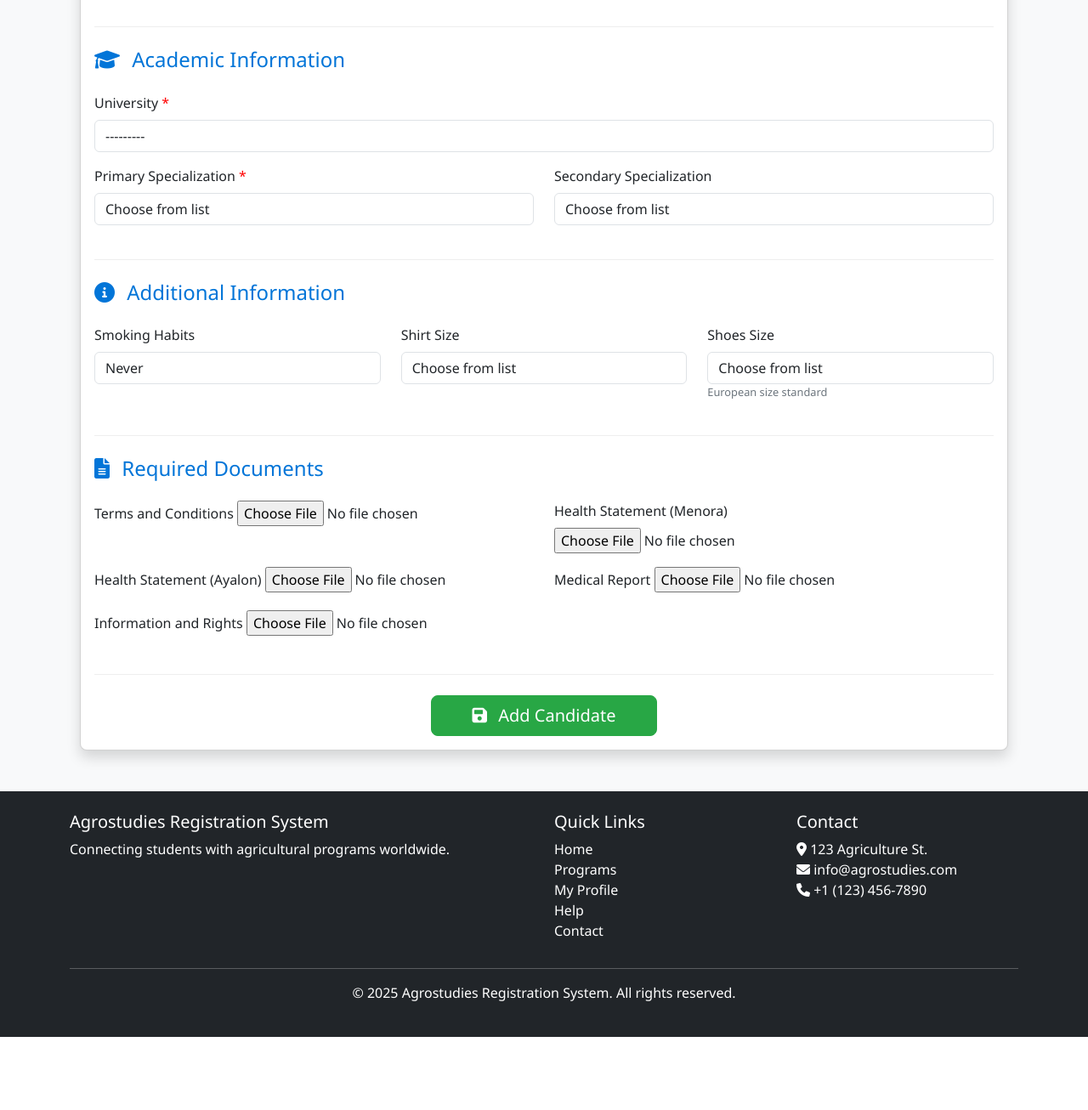
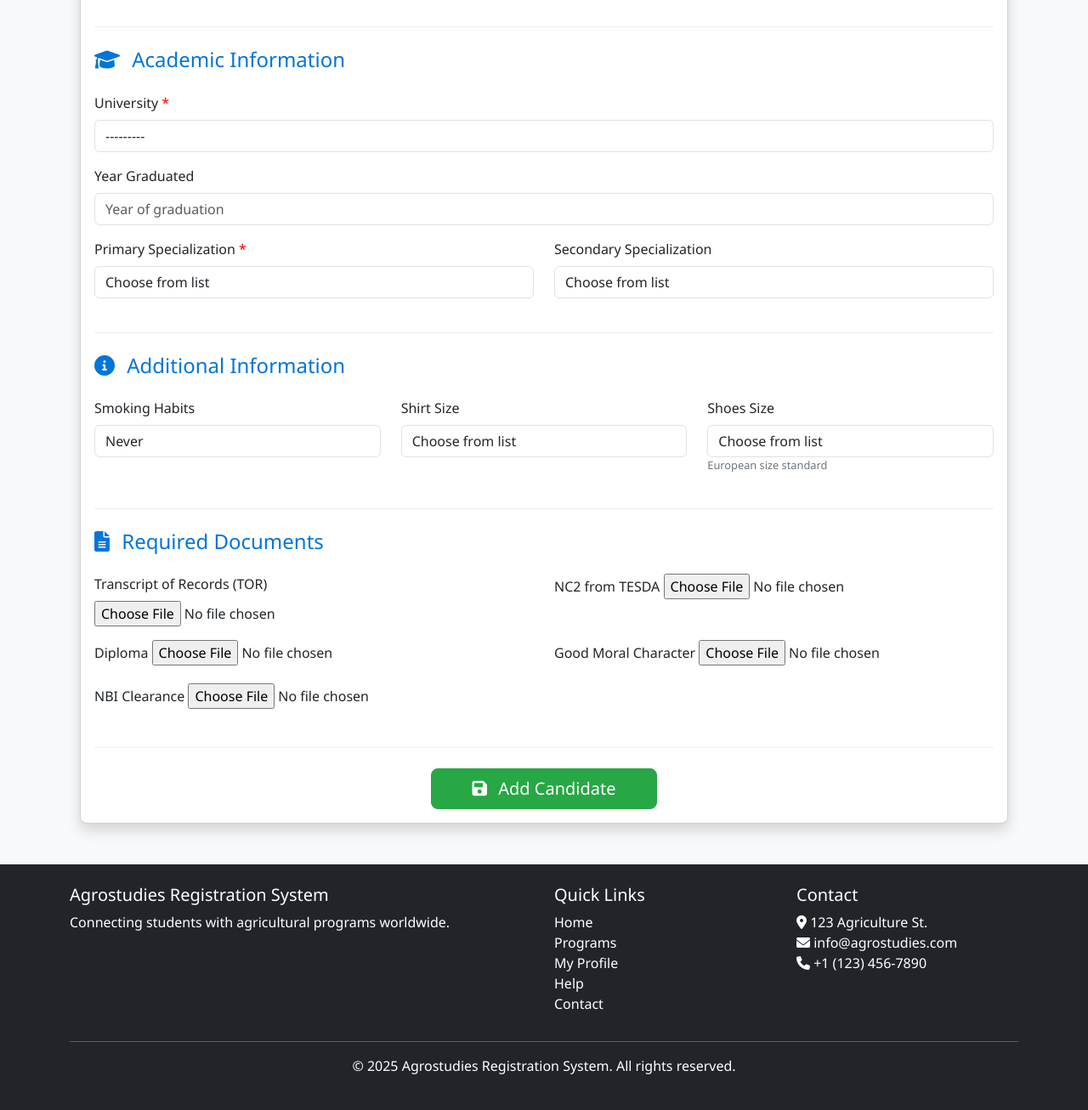
Before and after one commit to Xebec0/AgriDjangoPortal, a Django app: page /candidates/add/ in a window 1280 px wide. Shown: the part 1288-2594 px from the top of the page at 85% size. Before the commit the page ends 2508 px from the top, so only its background shows below. Run offline with Django 4.2, Linux system fonts and the light colour scheme; a user stored in the database is signed in; data comes from the database, SQL or seed files in the repository.

Commit message:
age calc + docs change

```diff
--- a/core/forms.py
+++ b/core/forms.py
@@ -123,11 +123,9 @@ class CandidateForm(forms.ModelForm):
             'father_name', 'mother_name',
             'date_of_birth', 'country_of_birth', 'nationality', 'religion',
             'gender', 'shoes_size', 'shirt_size',
-            'specialization', 'secondary_specialization',
+            'specialization', 'secondary_specialization', 'year_graduated',
             'email', 'smokes',
-            'passport_scan', 'terms_and_conditions',
-            'health_statement_menora', 'health_statement_ayalon',
-            'medical_report', 'info_and_rights'
+            'passport_scan', 'tor', 'nc2_tesda', 'diploma', 'good_moral', 'nbi_clearance'
         ]
         widgets = {
             'university': forms.Select(attrs={'class': 'form-control'}),
@@ -150,6 +148,7 @@ class CandidateForm(forms.ModelForm):
             'shirt_size': forms.Select(attrs={'class': 'form-control'}),
             'specialization': forms.Select(attrs={'class': 'form-control'}),
             'secondary_specialization': forms.Select(attrs={'class': 'form-control'}),
+            'year_graduated': forms.NumberInput(attrs={'class': 'form-control', 'placeholder': 'Year of graduation'}),
             'email': forms.EmailInput(attrs={'class': 'form-control', 'placeholder': 'Email address'}),
             'smokes': forms.Select(attrs={'class': 'form-control'}),
         }
--- a/templates/candidate_form.html
+++ b/templates/candidate_form.html
@@ -121,6 +121,9 @@
                             {% if form.date_of_birth.errors %}
                                 <div class="text-danger">{{ form.date_of_birth.errors }}</div>
                             {% endif %}
+                            <div id="age-display" class="mt-2 fw-bold text-success" style="display: none;">
+                                Age: <span id="calculated-age"></span> years
+                            </div>
                         </div>
 
                         <div class="col-md-6 mb-3 required-field">
@@ -253,6 +256,16 @@
                     </div>
 
                     <div class="row">
+                        <div class="col-md-12 mb-3">
+                            <label for="{{ form.year_graduated.id_for_label }}" class="form-label">Year Graduated</label>
+                            {{ form.year_graduated }}
+                            {% if form.year_graduated.errors %}
+                                <div class="text-danger">{{ form.year_graduated.errors }}</div>
+                            {% endif %}
+                        </div>
+                    </div>
+
+                    <div class="row">
                         <div class="col-md-6 mb-3 required-field">
                             <label for="{{ form.specialization.id_for_label }}" class="form-label">Primary Specialization</label>
                             {{ form.specialization }}
@@ -313,86 +326,86 @@
 
                     <div class="row">
                         <div class="col-md-6 mb-3">
-                            <label for="{{ form.terms_and_conditions.id_for_label }}" class="form-label">Terms and Conditions</label>
-                            {% if candidate and candidate.terms_and_conditions %}
+                            <label for="{{ form.tor.id_for_label }}" class="form-label">Transcript of Records (TOR)</label>
+                            {% if candidate and candidate.tor %}
                                 <div class="mb-2">
                                     <span class="badge bg-success">Document uploaded</span>
-                                    <a href="{{ candidate.terms_and_conditions.url }}" target="_blank" class="btn btn-sm btn-outline-primary ms-2">
+                                    <a href="{{ candidate.tor.url }}" target="_blank" class="btn btn-sm btn-outline-primary ms-2">
                                         <i class="fas fa-eye"></i> View
                                     </a>
                                 </div>
                             {% endif %}
-                            {{ form.terms_and_conditions }}
-                            {% if form.terms_and_conditions.errors %}
-                                <div class="text-danger">{{ form.terms_and_conditions.errors }}</div>
+                            {{ form.tor }}
+                            {% if form.tor.errors %}
+                                <div class="text-danger">{{ form.tor.errors }}</div>
                             {% endif %}
                         </div>
 
                         <div class="col-md-6 mb-3">
-                            <label for="{{ form.health_statement_menora.id_for_label }}" class="form-label">Health Statement (Menora)</label>
-                            {% if candidate and candidate.health_statement_menora %}
+                            <label for="{{ form.nc2_tesda.id_for_label }}" class="form-label">NC2 from TESDA</label>
+                            {% if candidate and candidate.nc2_tesda %}
                                 <div class="mb-2">
                                     <span class="badge bg-success">Document uploaded</span>
-                                    <a href="{{ candidate.health_statement_menora.url }}" target="_blank" class="btn btn-sm btn-outline-primary ms-2">
+                                    <a href="{{ candidate.nc2_tesda.url }}" target="_blank" class="btn btn-sm btn-outline-primary ms-2">
                                         <i class="fas fa-eye"></i> View
                                     </a>
                                 </div>
                             {% endif %}
-                            {{ form.health_statement_menora }}
-                            {% if form.health_statement_menora.errors %}
-                                <div class="text-danger">{{ form.health_statement_menora.errors }}</div>
+                            {{ form.nc2_tesda }}
+                            {% if form.nc2_tesda.errors %}
+                                <div class="text-danger">{{ form.nc2_tesda.errors }}</div>
                             {% endif %}
                         </div>
                     </div>
 
                     <div class="row">
                         <div class="col-md-6 mb-3">
-                            <label for="{{ form.health_statement_ayalon.id_for_label }}" class="form-label">Health Statement (Ayalon)</label>
-                            {% if candidate and candidate.health_statement_ayalon %}
+                            <label for="{{ form.diploma.id_for_label }}" class="form-label">Diploma</label>
+                            {% if candidate and candidate.diploma %}
                                 <div class="mb-2">
                                     <span class="badge bg-success">Document uploaded</span>
-                                    <a href="{{ candidate.health_statement_ayalon.url }}" target="_blank" class="btn btn-sm btn-outline-primary ms-2">
+                                    <a href="{{ candidate.diploma.url }}" target="_blank" class="btn btn-sm btn-outline-primary ms-2">
                                         <i class="fas fa-eye"></i> View
                                     </a>
                                 </div>
                             {% endif %}
-                            {{ form.health_statement_ayalon }}
-                            {% if form.health_statement_ayalon.errors %}
-                                <div class="text-danger">{{ form.health_statement_ayalon.errors }}</div>
+                            {{ form.diploma }}
+                            {% if form.diploma.errors %}
+                                <div class="text-danger">{{ form.diploma.errors }}</div>
                             {% endif %}
                         </div>
 
                         <div class="col-md-6 mb-3">
-                            <label for="{{ form.medical_report.id_for_label }}" class="form-label">Medical Report</label>
-                            {% if candidate and candidate.medical_report %}
+                            <label for="{{ form.good_moral.id_for_label }}" class="form-label">Good Moral Character</label>
+                            {% if candidate and candidate.good_moral %}
                                 <div class="mb-2">
                                     <span class="badge bg-success">Document uploaded</span>
-                                    <a href="{{ candidate.medical_report.url }}" target="_blank" class="btn btn-sm btn-outline-primary ms-2">
+                                    <a href="{{ candidate.good_moral.url }}" target="_blank" class="btn btn-sm btn-outline-primary ms-2">
                                         <i class="fas fa-eye"></i> View
                                     </a>
                                 </div>
                             {% endif %}
-                            {{ form.medical_report }}
-                            {% if form.medical_report.errors %}
-                                <div class="text-danger">{{ form.medical_report.errors }}</div>
+                            {{ form.good_moral }}
+                            {% if form.good_moral.errors %}
+                                <div class="text-danger">{{ form.good_moral.errors }}</div>
                             {% endif %}
                         </div>
                     </div>
 
                     <div class="row">
                         <div class="col-md-6 mb-3">
-                            <label for="{{ form.info_and_rights.id_for_label }}" class="form-label">Information and Rights</label>
-                            {% if candidate and candidate.info_and_rights %}
+                            <label for="{{ form.nbi_clearance.id_for_label }}" class="form-label">NBI Clearance</label>
+                            {% if candidate and candidate.nbi_clearance %}
                                 <div class="mb-2">
                                     <span class="badge bg-success">Document uploaded</span>
-                                    <a href="{{ candidate.info_and_rights.url }}" target="_blank" class="btn btn-sm btn-outline-primary ms-2">
+                                    <a href="{{ candidate.nbi_clearance.url }}" target="_blank" class="btn btn-sm btn-outline-primary ms-2">
                                         <i class="fas fa-eye"></i> View
                                     </a>
                                 </div>
                             {% endif %}
-                            {{ form.info_and_rights }}
-                            {% if form.info_and_rights.errors %}
-                                <div class="text-danger">{{ form.info_and_rights.errors }}</div>
+                            {{ form.nbi_clearance }}
+                            {% if form.nbi_clearance.errors %}
+                                <div class="text-danger">{{ form.nbi_clearance.errors }}</div>
                             {% endif %}
                         </div>
                     </div>
@@ -414,6 +427,41 @@
 <script>
     // Form validation
     document.addEventListener('DOMContentLoaded', function() {
+        // Calculate age when date of birth is entered
+        const dateOfBirthField = document.getElementById('{{ form.date_of_birth.id_for_label }}');
+        const ageDisplay = document.getElementById('age-display');
+        const calculatedAge = document.getElementById('calculated-age');
+
+        function calculateAge(birthdate) {
+            const today = new Date();
+            const birthDate = new Date(birthdate);
+            let age = today.getFullYear() - birthDate.getFullYear();
+            const monthDiff = today.getMonth() - birthDate.getMonth();
+
+            if (monthDiff < 0 || (monthDiff === 0 && today.getDate() < birthDate.getDate())) {
+                age--;
+            }
+
+            return age;
+        }
+
+        dateOfBirthField.addEventListener('change', function() {
+            if (this.value) {
+                const age = calculateAge(this.value);
+                calculatedAge.textContent = age;
+                ageDisplay.style.display = 'block';
+            } else {
+                ageDisplay.style.display = 'none';
+            }
+        });
+
+        // If date is already filled (e.g., on edit form), calculate age on page load
+        if (dateOfBirthField.value) {
+            const age = calculateAge(dateOfBirthField.value);
+            calculatedAge.textContent = age;
+            ageDisplay.style.display = 'block';
+        }
+
         // Confirm matching fields
         const form = document.querySelector('form');
         form.addEventListener('submit', function(event) {
```
Also changed, not shown: core/models.py (+6 -5 lines), templates/candidate_detail.html (+50 -16 lines), core/migrations/0003_remove_candidate_health_statement_ayalon_and_more.py (added), core/migrations/0004_candidate_year_graduated.py (added), db.sqlite3.
